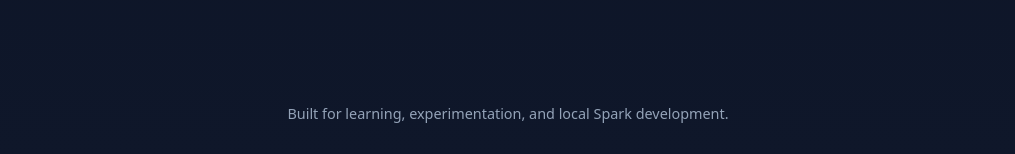
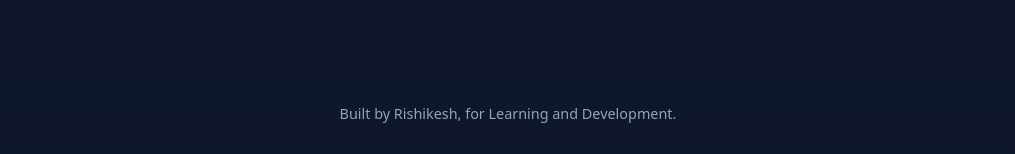
Before and after one commit to R-G-KJSIT/Spark-Hadoop, a plain HTML site: page index.html in a window 1280 px wide. Shown: the part 2412-2566 px from the top of the page, without its empty margins (132-1147 px from the left). Drawn offline with Linux system fonts and the light colour scheme.

Commit message:
Update index.html

```diff
--- a/index.html
+++ b/index.html
@@ -217,7 +217,7 @@
   </main>
 
   <footer>
-    Built for learning, experimentation, and local Spark development.
+    Built by Rishikesh, for Learning and Development.
   </footer>
 
   <script>
```
